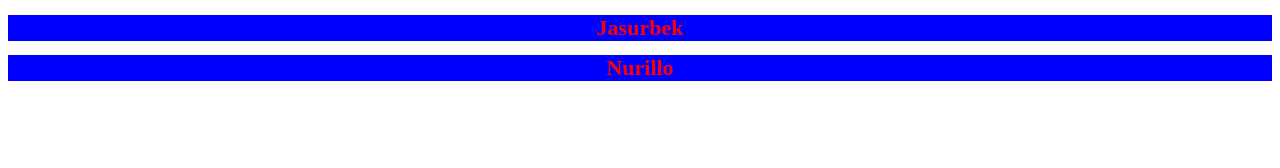
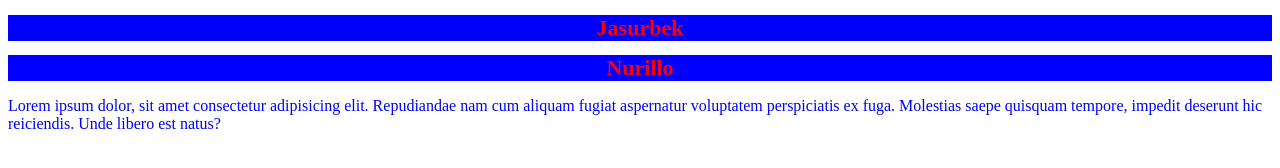
Before and after one commit to Nurullo99/nurillo, a plain HTML site: page index.html in a window 1280 px wide. Drawn offline with Linux system fonts and the light colour scheme.

Commit message:
Tugatdim

```diff
--- a/index.html
+++ b/index.html
@@ -13,11 +13,14 @@
         text-align: center;
         background: blue;
     }
+    p{
+        color: blue;
+    }
 </style>
 <body>
 
     <h1>Jasurbek</h1>
     <h1>Nurillo</h1>
-
+    <p>Lorem ipsum dolor, sit amet consectetur adipisicing elit. Repudiandae nam cum aliquam fugiat aspernatur voluptatem perspiciatis ex fuga. Molestias saepe quisquam tempore, impedit deserunt hic reiciendis. Unde libero est natus?</p>
 </body>
 </html>
```
